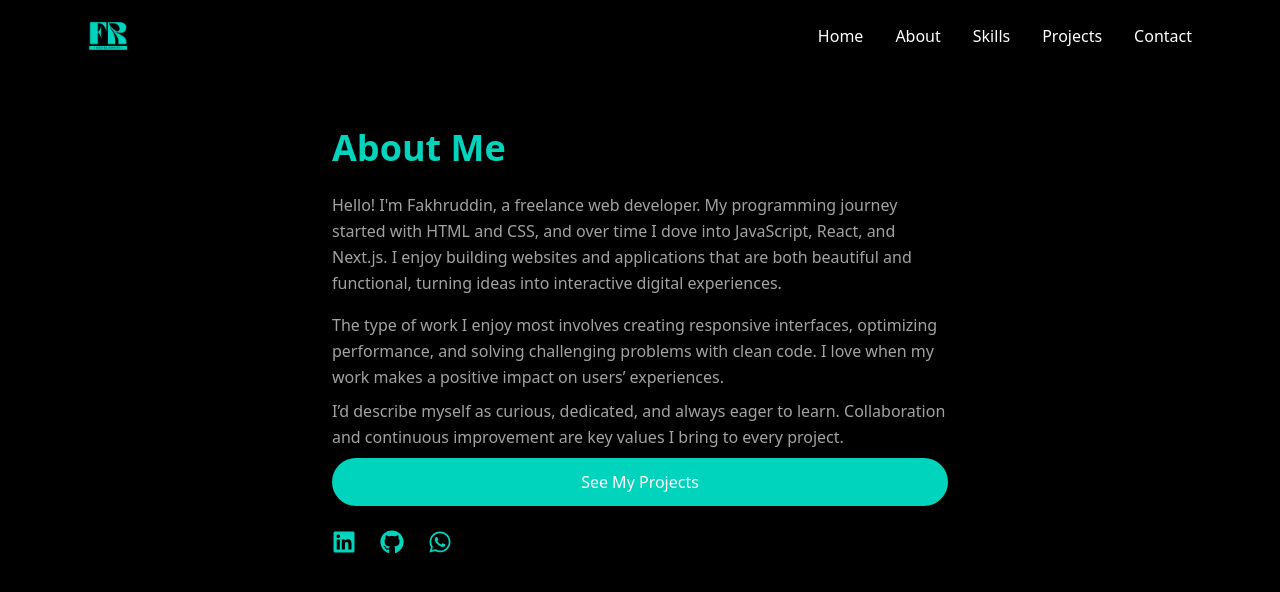
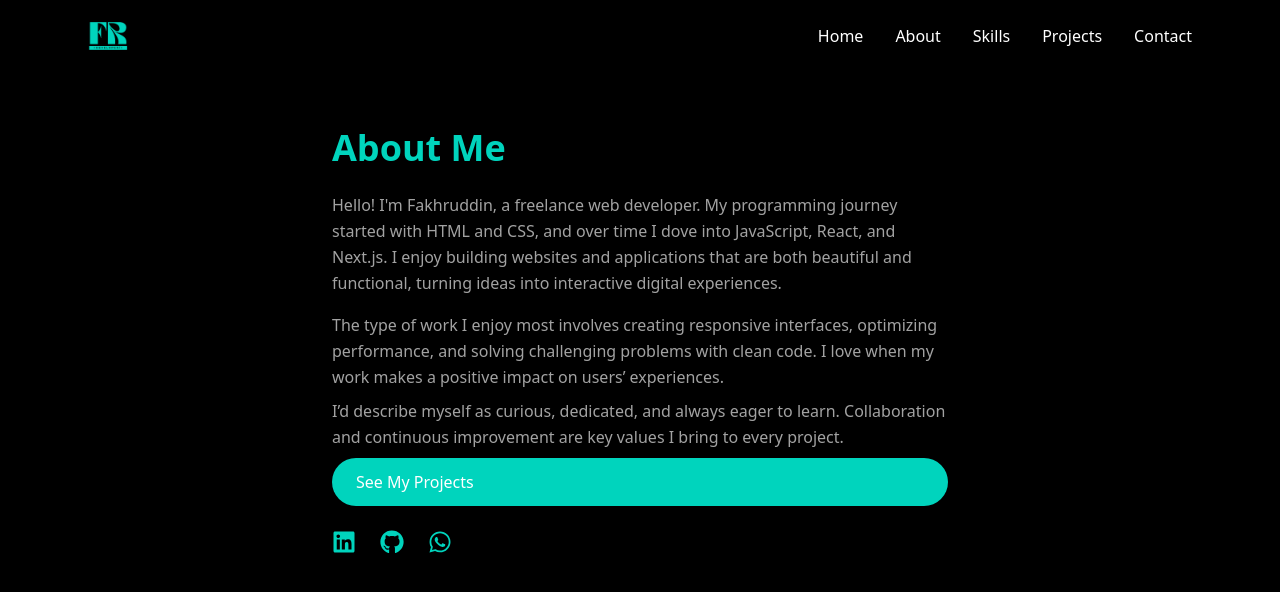
Before and after one commit to MohammadFakhruddin/portfolio-riham, a React (Vite) app: page / in a window 1280 px wide. Both pictures are taken after a click on the button "About". Shown: the top 592 px of the page. Built offline with nearby package versions, Linux system fonts and the light colour scheme.

Commit message:
Update About.jsx

```diff
--- a/src/Components/About.jsx
+++ b/src/Components/About.jsx
@@ -35,9 +35,12 @@ const About = () => {
             Collaboration and continuous improvement are key values I bring to every project.
           </p>
 
-          <button  className="bg-[#00D4BD] text-white px-6 py-3 rounded-full shadow-md hover:bg-white hover:text-black transition duration-300 mb-6">
-            See My Projects
-          </button>
+       <a
+  href="#projects"
+  className="inline-block bg-[#00D4BD] text-white px-6 py-3 rounded-full shadow-md hover:bg-white hover:text-black transition duration-300 mb-6"
+>
+  See My Projects
+</a>
 
           {/* Social Icons */}
           <div className="flex gap-6 justify-center lg:justify-start">
```
